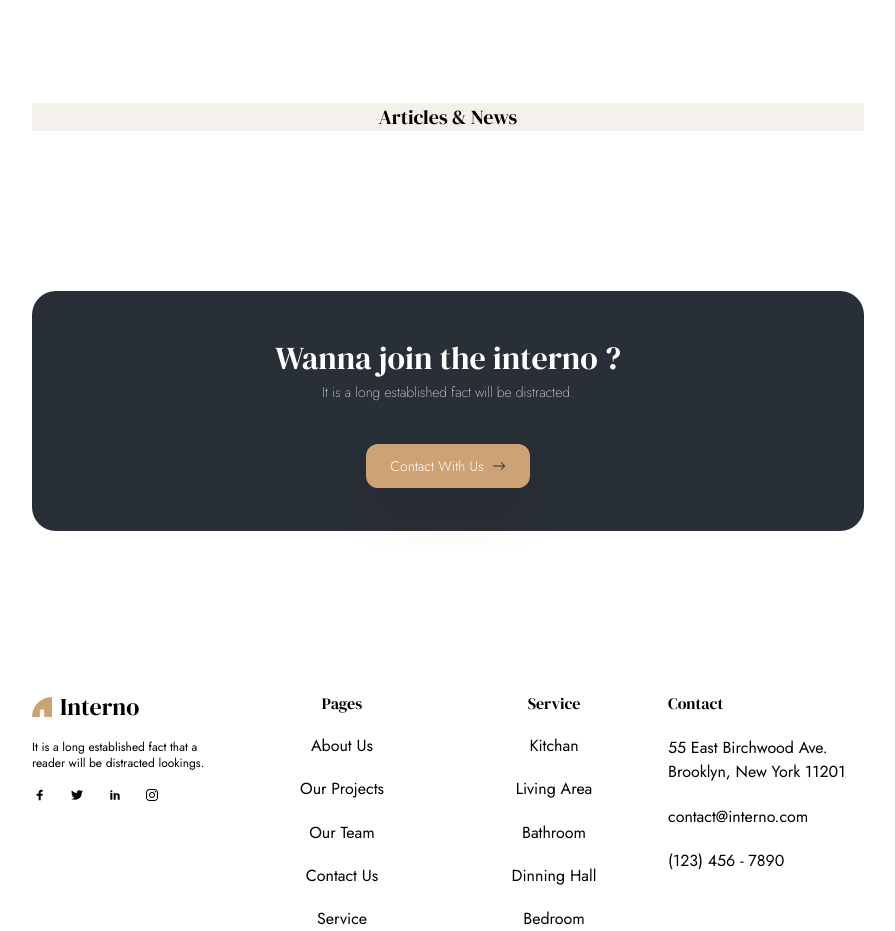
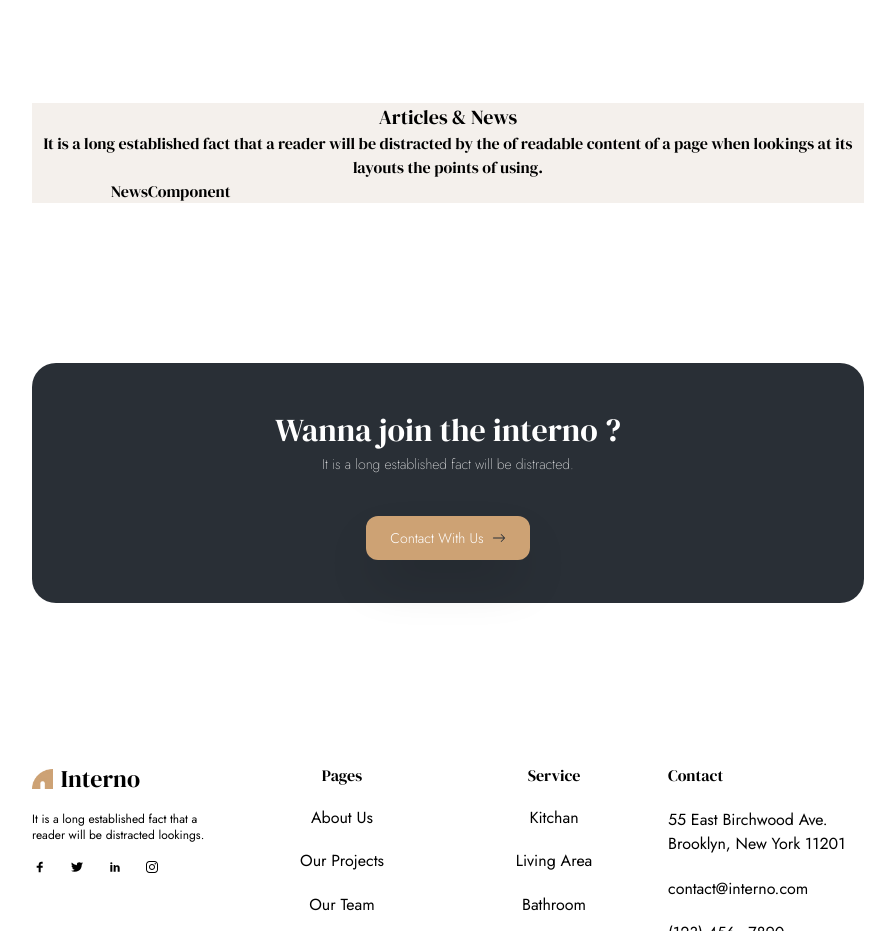
Before and after one commit to himarnoel/interior_dec, a React (Vite) app: page / in a window 1280 px wide. Shown: the part 4300-5231 px from the top of the page, without its empty margins (192-1087 px from the left). Built offline with nearby package versions, Linux system fonts and the light colour scheme.

Commit message:
added a new componnet

```diff
--- a/src/Components/Foot.jsx
+++ b/src/Components/Foot.jsx
@@ -13,7 +13,7 @@ const Foot = () => {
         <div className="grid md:grid-cols-2 lg:grid-cols-4 content-evenly gap-4 justify-evenly ">
           <div className="flex flex-col justify-between h-[7rem]">
             <span className="flex items-center">
-              <img src={logo} alt="" className="mr-2 object-contain w-5 " />
+              <img src={logo} alt="" className="mr-2 object-contain w-[1.3rem] " />
               <h1 className="font-medium text-2xl">Interno</h1>
             </span>
             <p className="font-jost text-xs">
--- a/src/Components/News.jsx
+++ b/src/Components/News.jsx
@@ -1,13 +1,23 @@
 import React from "react";
 import { BsArrowRight } from "react-icons/bs";
+import NewsComponent from "./NewsComponent";
 
 const News = () => {
   return (
     <div>
       <div className="w-full     xl:px-[14rem] lg:px-[9rem] sm:px-[1.3rem] md:px-[2.5rem] px-[3rem] mt-[10rem] ">
         <div className=" text-center bg-[#F4F0EC]">
-          <p className="text-xl text-center">Articles & News</p>
+          <p className="text-xl">Articles & News</p>
+          <p className="text-base">
+            {" "}
+            It is a long established fact that a reader will be distracted by
+            the of readable content of a page when lookings at its layouts the
+            points of using.
+          </p>
 
+          <div className="grid md:grid-cols-3">
+            <NewsComponent />
+          </div>
         </div>
       </div>
     </div>
--- /dev/null
+++ b/src/Components/NewsComponent.jsx
@@ -0,0 +1,7 @@
+import React from "react";
+
+const NewsComponent = () => {
+  return <div>NewsComponent</div>;
+};
+
+export default NewsComponent;
```
